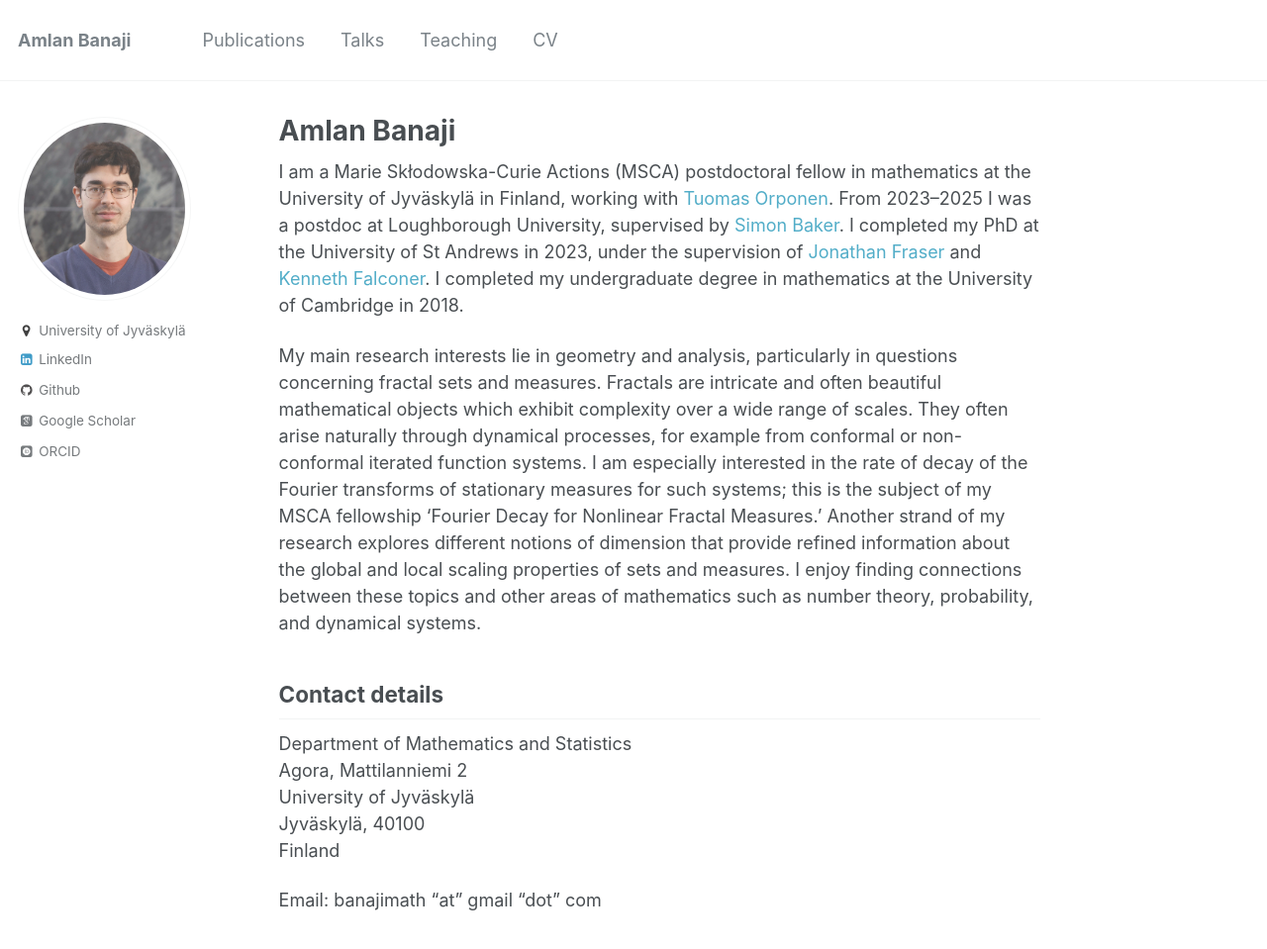
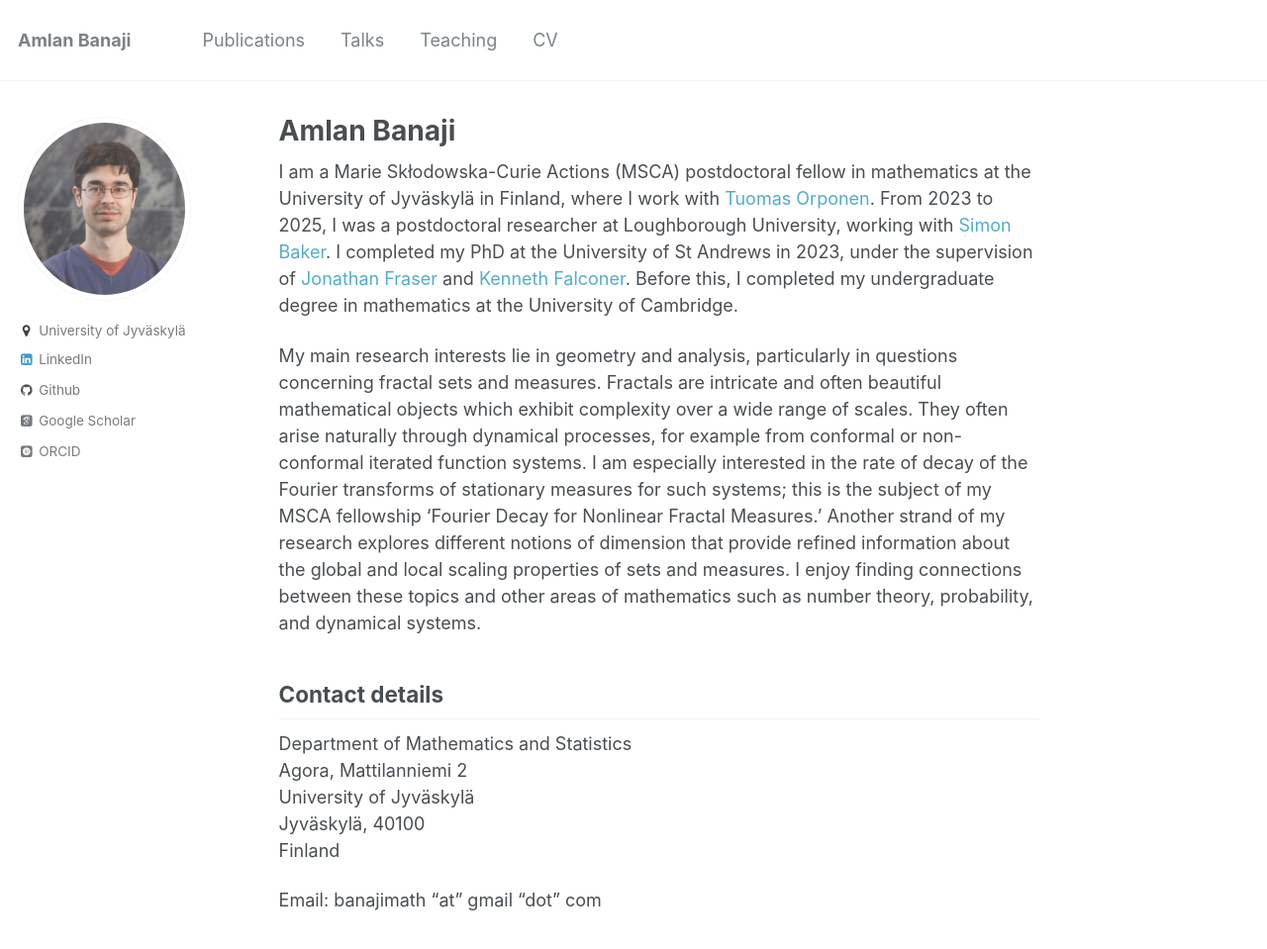
Before and after one commit to amlan-banaji/amlan-banaji.github.io, a Jekyll site: the page built from _pages/about.md, in a window 1280 px wide and 974 px high. Shown: the top 959 px of the window at 99% size. Built offline with Jekyll 4.4.1, drawn with Linux system fonts in a browser that asks for light colours; some web fonts are replaced.

Commit message:
overview

```diff
--- a/_pages/about.md
+++ b/_pages/about.md
@@ -8,7 +8,7 @@ redirect_from:
   -
 ---
 
-I am a Marie Skłodowska-Curie Actions (MSCA) postdoctoral fellow in mathematics at the University of Jyväskylä in Finland, working with [Tuomas Orponen](https://sites.google.com/view/tuomaths/). From 2023–2025 I was a postdoc at Loughborough University, supervised by [Simon Baker](https://simonbakermaths.wordpress.com/). I completed my PhD at the University of St Andrews in 2023, under the supervision of [Jonathan Fraser](https://jonathan-fraser.github.io/homepage/) and [Kenneth Falconer](https://kennethfalconer.github.io/index.html). I completed my undergraduate degree in mathematics at the University of Cambridge in 2018.
+I am a Marie Skłodowska-Curie Actions (MSCA) postdoctoral fellow in mathematics at the University of Jyväskylä in Finland, where I work with [Tuomas Orponen](https://sites.google.com/view/tuomaths/). From 2023 to 2025, I was a postdoctoral researcher at Loughborough University, working with [Simon Baker](https://simonbakermaths.wordpress.com/). I completed my PhD at the University of St Andrews in 2023, under the supervision of [Jonathan Fraser](https://jonathan-fraser.github.io/homepage/) and [Kenneth Falconer](https://kennethfalconer.github.io/index.html). Before this, I completed my undergraduate degree in mathematics at the University of Cambridge.
 
 My main research interests lie in geometry and analysis, particularly in questions concerning fractal sets and measures. Fractals are intricate and often beautiful mathematical objects which exhibit complexity over a wide range of scales. They often arise naturally through dynamical processes, for example from conformal or non-conformal iterated function systems. I am especially interested in the rate of decay of the Fourier transforms of stationary measures for such systems; this is the subject of my MSCA fellowship 'Fourier Decay for Nonlinear Fractal Measures.' Another strand of my research explores different notions of dimension that provide refined information about the global and local scaling properties of sets and measures. I enjoy finding connections between these topics and other areas of mathematics such as number theory, probability, and dynamical systems.
 
```
